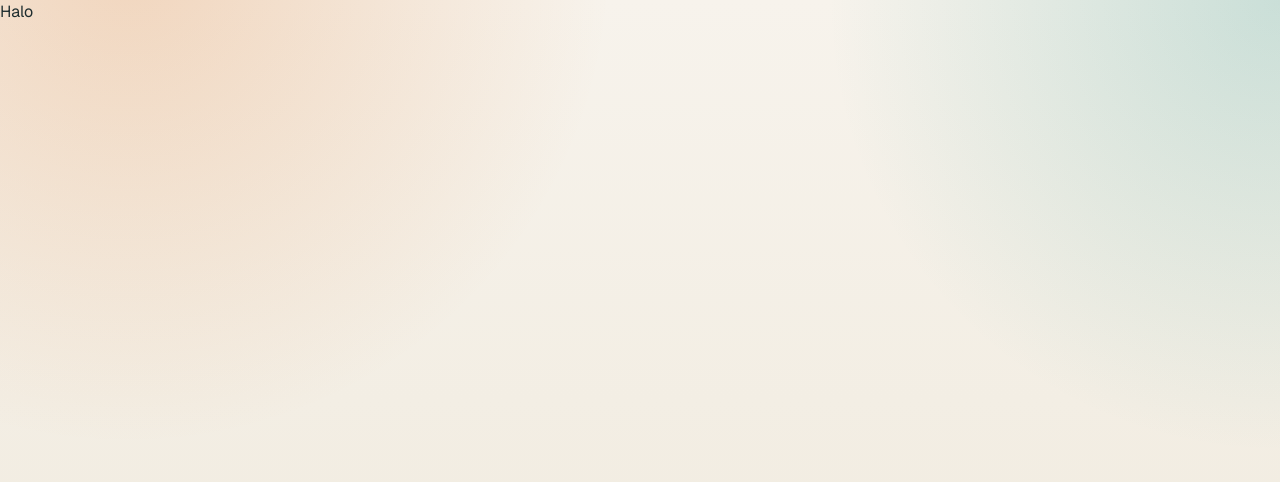
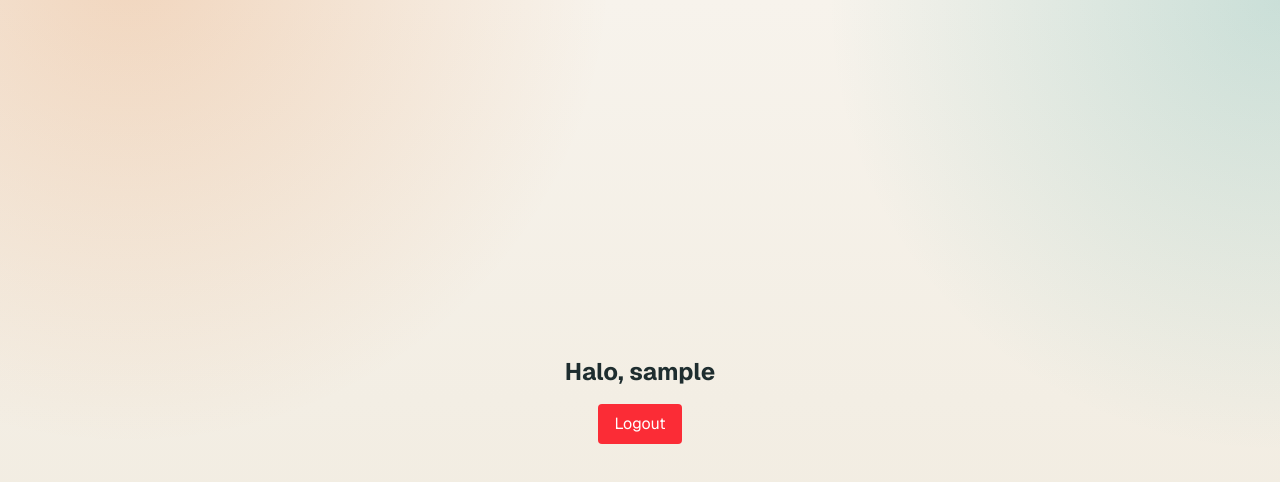
Before and after one commit to advprog-2026-B14-project/yomu-frontend, a Next.js app: page / in a window 1280 px wide. Shown: the top 482 px of the page. Built offline with nearby package versions, Linux system fonts and the light colour scheme; sample sign-in values are in the browser's storage.

Commit message:
feat: add logout

```diff
--- a/src/app/auth/callback/page.tsx
+++ b/src/app/auth/callback/page.tsx
@@ -24,8 +24,8 @@ export default function AuthCallbackPage() {
         // to sync the user or obtain your own app's JWT,
         // or just redirect the user to the dashboard.
 
-        // For now, simply redirecting to dashboard:
-        router.push("/dashboard");
+        // For now, simply redirecting to home:
+        router.push("/");
       } else {
         router.push("/login");
       }
--- a/src/app/page.tsx
+++ b/src/app/page.tsx
@@ -1,3 +1,59 @@
+"use client";
+
+import { useEffect, useState } from "react";
+import { getUser, getToken, AuthUser, logout } from "@/lib/auth";
+
 export default function Home() {
-  return <div>Halo</div>;
+  const [user, setUser] = useState<AuthUser | null>(null);
+
+  useEffect(() => {
+    setUser(getUser());
+  }, []);
+
+  const handleLogout = async () => {
+    const token = getToken();
+    if (token) {
+      try {
+        await fetch("/api/auth/logout", {
+          method: "POST",
+          headers: {
+            Authorization: `Bearer ${token}`,
+          },
+        });
+      } catch (error) {
+        console.error("Logout failed:", error);
+      }
+    }
+
+    // Clear cookies manually
+    document.cookie = "token=; path=/; expires=Thu, 01 Jan 1970 00:00:00 GMT";
+    document.cookie = "user=; path=/; expires=Thu, 01 Jan 1970 00:00:00 GMT";
+
+    // Clear local storage
+    logout();
+
+    window.location.href = "/login";
+  };
+
+  return (
+    <div className="flex flex-col items-center justify-center min-h-screen gap-4">
+      <h1 className="text-2xl font-bold">Halo, {user ? user.username : "Tamu"}</h1>
+      {user && (
+        <button
+          onClick={handleLogout}
+          className="px-4 py-2 bg-red-500 text-white rounded hover:bg-red-600 transition-colors"
+        >
+          Logout
+        </button>
+      )}
+      {!user && (
+        <a
+          href="/login"
+          className="px-4 py-2 bg-blue-500 text-white rounded hover:bg-blue-600 transition-colors"
+        >
+          Login
+        </a>
+      )}
+    </div>
+  );
 }
--- a/src/components/modules/AuthenticationModule/index.tsx
+++ b/src/components/modules/AuthenticationModule/index.tsx
@@ -72,7 +72,7 @@ export const LoginModule = () => {
         if (user.role === "ADMIN") {
           window.location.href = "/admin";
         } else {
-          window.location.href = "/dashboard";
+          window.location.href = "/";
         }
       } else {
         let message = "Login gagal. Email/Username atau password salah.";
```
